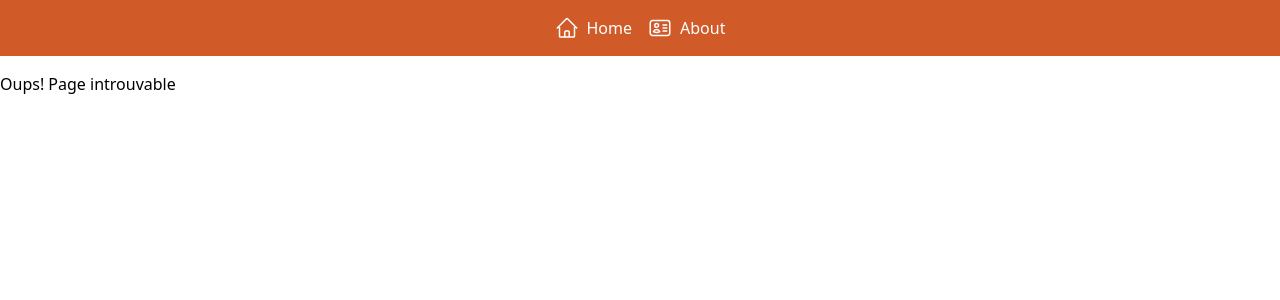
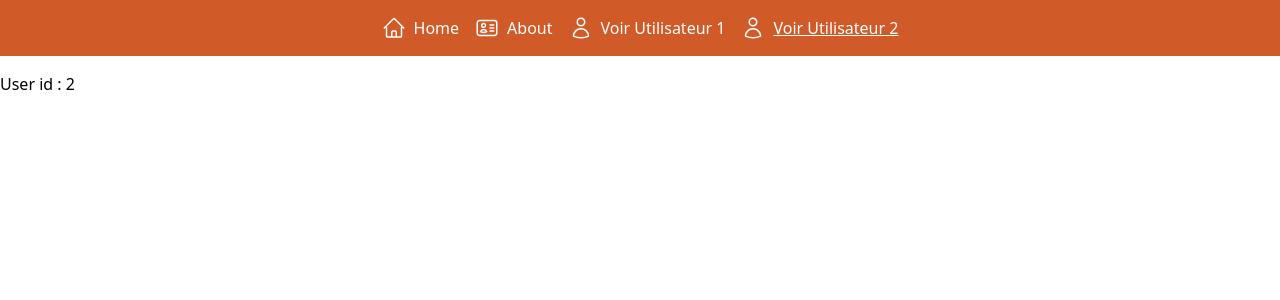
Before and after one commit to ludovicanselin/react-projet-nexa, a React (Vite) app: page /user/2 in a window 1280 px wide. Shown: the top 300 px of the page. Built offline with nearby package versions, Linux system fonts and the light colour scheme.

Commit message:
Add user page and update navigation for user routes
Implemented a new `UserPage` component to display user-specific data based on the route parameter. Updated the navbar to include links to example user pages and integrated the new route into the application's routing system.

```diff
--- a/src/App.jsx
+++ b/src/App.jsx
@@ -3,6 +3,7 @@ import './index.css';
 import HomePage from './app/page';
 import AboutPage from './app/about/page';
 import Navbar from './components/layout/Navbar';
+import UserPage from "./app/user/page.jsx";
 
 function App() {
     return (
@@ -11,6 +12,7 @@ function App() {
             <Routes>
                 <Route path='/' element={<HomePage/>}/>
                 <Route path='/about' element={<AboutPage/>}/>
+                <Route path={'/user/:id'} element={<UserPage/>}/>
                 <Route path={'*'} element={<div>Oups! Page introuvable</div>}/>
             </Routes>
         </>
--- /dev/null
+++ b/src/app/user/page.jsx
@@ -0,0 +1,12 @@
+import {useParams} from "react-router";
+
+function UserPage() {
+
+    const {id} = useParams();
+
+    return (
+        <div>User id : {id}</div>
+    );
+}
+
+export default UserPage;
--- a/src/components/layout/Navbar.jsx
+++ b/src/components/layout/Navbar.jsx
@@ -1,6 +1,6 @@
 import {NavLink} from "react-router";
 import {useState} from "react";
-import {Bars3Icon, HomeIcon, IdentificationIcon, XMarkIcon} from "@heroicons/react/24/outline"
+import {Bars3Icon, HomeIcon, IdentificationIcon, UserIcon, XMarkIcon} from "@heroicons/react/24/outline"
 
 const navLink = [
     {
@@ -11,6 +11,14 @@ const navLink = [
         path: "/about",
         label: "About",
         icon: <IdentificationIcon className={`size-6`}/>
+    }, {
+        path: "/user/1",
+        label: "Voir Utilisateur 1",
+        icon: <UserIcon className={`size-6`}/>
+    }, {
+        path: "/user/2",
+        label: "Voir Utilisateur 2",
+        icon: <UserIcon className={`size-6`}/>
     }
 ]
 
```
